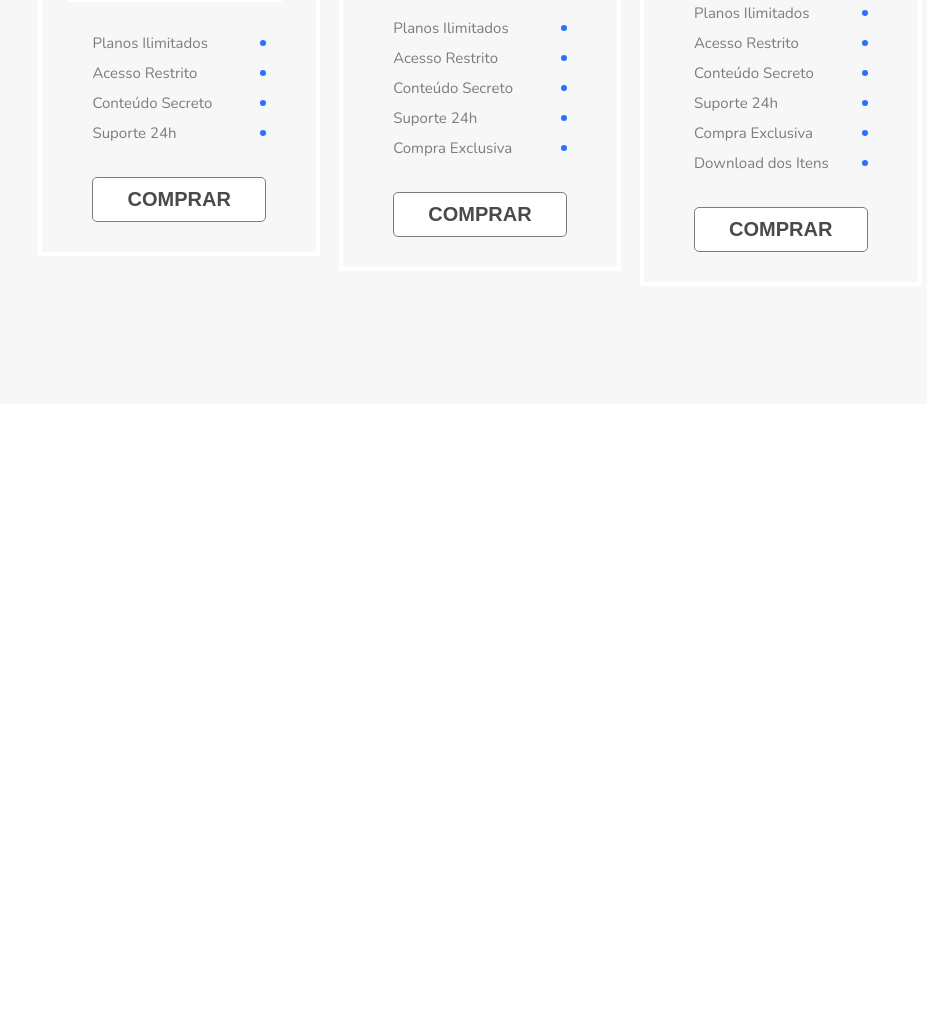
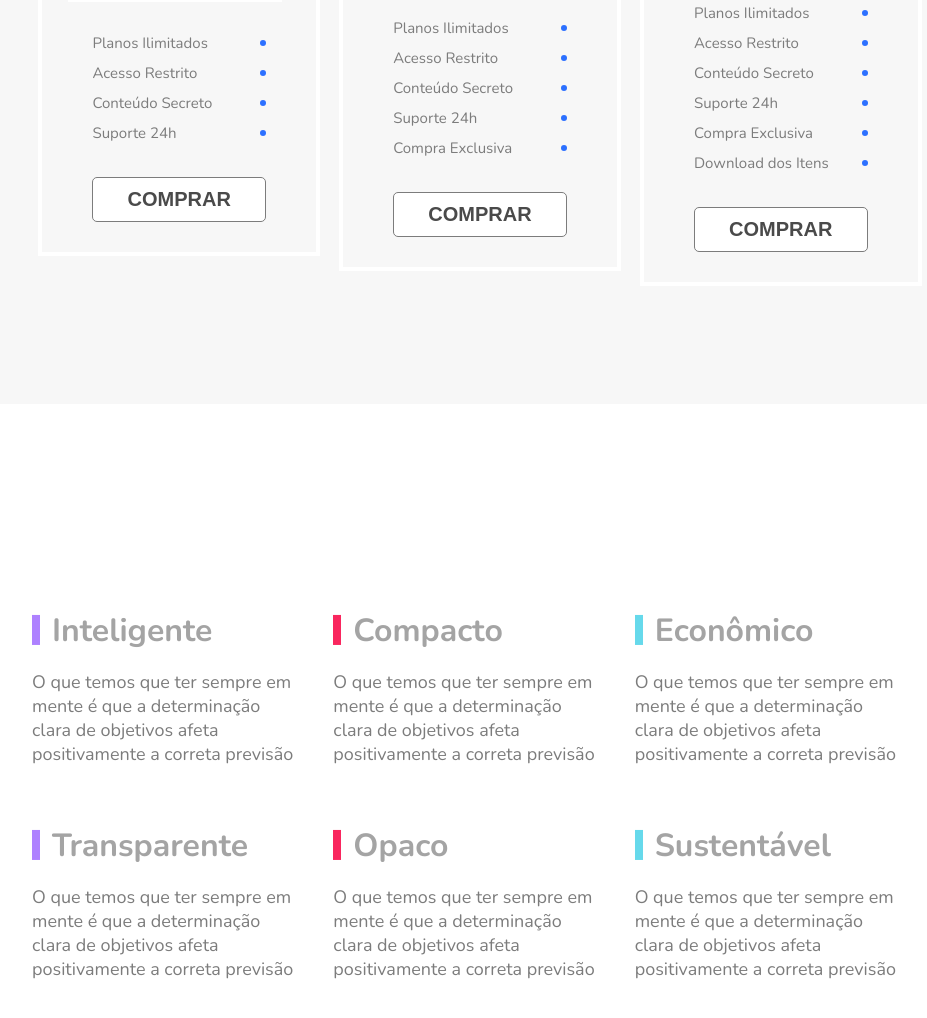
Before and after one commit to vitor-hoffmann/FlexBlog, a plain HTML site: page index.html in a window 1280 px wide. Shown: the part 2049-3067 px from the top of the page, without its empty margins (160-1087 px from the left). Before the commit the page ends 2453 px from the top, so only its background shows below. Drawn offline with nearby package versions, Linux system fonts and the light colour scheme.

Commit message:
feat: implementação da pagina de atribuições

```diff
--- /dev/null
+++ b/css/atribuicoes.css
@@ -0,0 +1,53 @@
+.atribuicoes{
+    display: flex;
+    justify-content: center;
+    align-items: center;
+    margin: 0;
+    padding: 0;
+    min-height: 100vh;
+}
+.roxo, .vermelho, .azul{
+    color: #a4a4a4;
+    font-size: 3.2rem;
+    padding-left: 20px;
+    position: relative;
+}
+.roxo::before {
+    content: "";
+    position: absolute;
+    left: 0;
+    top: 50%;
+    transform: translateY(-50%);
+    width: 8px;
+    height: 70%;
+    background-color: #ae81ff;
+}
+.vermelho::before {
+    content: "";
+    position: absolute;
+    left: 0;
+    top: 50%;
+    transform: translateY(-50%);
+    width: 8px;
+    height: 70%;
+    background-color: #f9265e;
+}
+.azul::before {
+    content: "";
+    position: absolute;
+    left: 0;
+    top: 50%;
+    transform: translateY(-50%);
+    width: 8px;
+    height: 70%;
+    background-color: #66d9eb;
+}
+.cont p{
+    color: #7c7c7c;
+    font-size: 1.8rem;
+}
+.conteudo{
+    display: flex;
+    flex-wrap: wrap;
+    gap: 40px;
+}
--- a/css/precos.css
+++ b/css/precos.css
@@ -1,6 +1,6 @@
 .precos{
     background-color: #f7f7f7;
-    height: 100vh;
+    min-height: 100vh;
     display: flex;
     justify-content: center;
     align-items: center;
@@ -13,6 +13,7 @@
     flex-wrap: wrap;
     justify-content: center;
     align-items: center;
+    max-width: 90vw;
 }
 .beneficios{
     margin-top: 3vh;
@@ -98,3 +99,21 @@
     font-weight: 600;
     font-size: 2rem;
 }
+@media (max-width: 1024px) {
+    .cobre, .prata, .ouro {
+        width: 45vw;
+        padding: 20px 30px 20px 30px;
+    }
+}
+
+@media (max-width: 768px) {
+    .div-precos {
+        flex-direction: column;
+    }
+    .cobre, .prata, .ouro {
+        width: 80vw;
+        margin-top: 2vh;
+        margin-bottom: 2vh;
+        justify-content: center;
+    }
+}
--- a/index.html
+++ b/index.html
@@ -127,5 +127,38 @@
         </div>
     </section>
 
+    <section class="atribuicoes">
+        <div class="div-main">
+            <div class="div-conteudo">
+                <div class="conteudo">
+                    <div class="cont">
+                        <h4 class="roxo">Inteligente</h4>
+                        <p>O que temos que ter sempre em<br> mente é que a determinação <br>clara de objetivos afeta<br> positivamente a correta previsão</p>
+                    </div>
+                    <div class="cont">
+                        <h4 class="vermelho">Compacto</h4>
+                        <p>O que temos que ter sempre em<br> mente é que a determinação <br>clara de objetivos afeta<br> positivamente a correta previsão</p>
+                    </div>
+                    <div class="cont">
+                        <h4 class="azul">Econômico</h4>
+                        <p>O que temos que ter sempre em<br> mente é que a determinação <br>clara de objetivos afeta<br> positivamente a correta previsão</p>
+                    </div>
+                    <div class="cont">
+                        <h4 class="roxo">Transparente</h4>
+                        <p>O que temos que ter sempre em<br> mente é que a determinação <br>clara de objetivos afeta<br> positivamente a correta previsão</p>
+                    </div>
+                    <div class="cont">
+                        <h4 class="vermelho">Opaco</h4>
+                        <p>O que temos que ter sempre em<br> mente é que a determinação <br>clara de objetivos afeta<br> positivamente a correta previsão</p>
+                    </div>
+                    <div class="cont">
+                        <h4 class="azul">Sustentável</h4>
+                        <p>O que temos que ter sempre em<br> mente é que a determinação <br>clara de objetivos afeta<br> positivamente a correta previsão</p>
+                    </div>
+                </div>
+            </div>
+        </div>
+    </section>
+
 </body>
 </html>
--- a/styles.css
+++ b/styles.css
@@ -2,11 +2,13 @@
 @import "./css/herosection.css";
 @import "./css/produtos.css";
 @import "./css/precos.css";
+@import "./css/atribuicoes.css";
+@import "./css/newsletter.css";
 
 *{
     box-sizing: border-box;
 }
-body, h1, h2, h3 {
+body, h1, h2, h3, h4 {
     margin: 0;
     padding: 0;
     font-family: "Nunito", Helvetica, Arial, sans-serif;
```
Also changed, not shown: css/newsletter.css (added).
